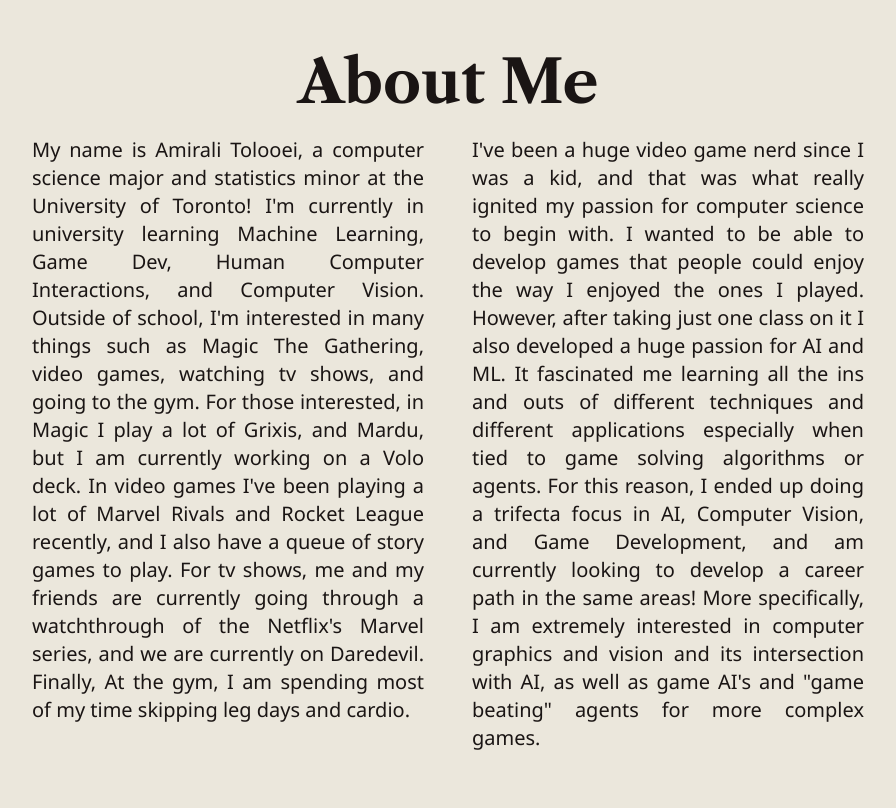
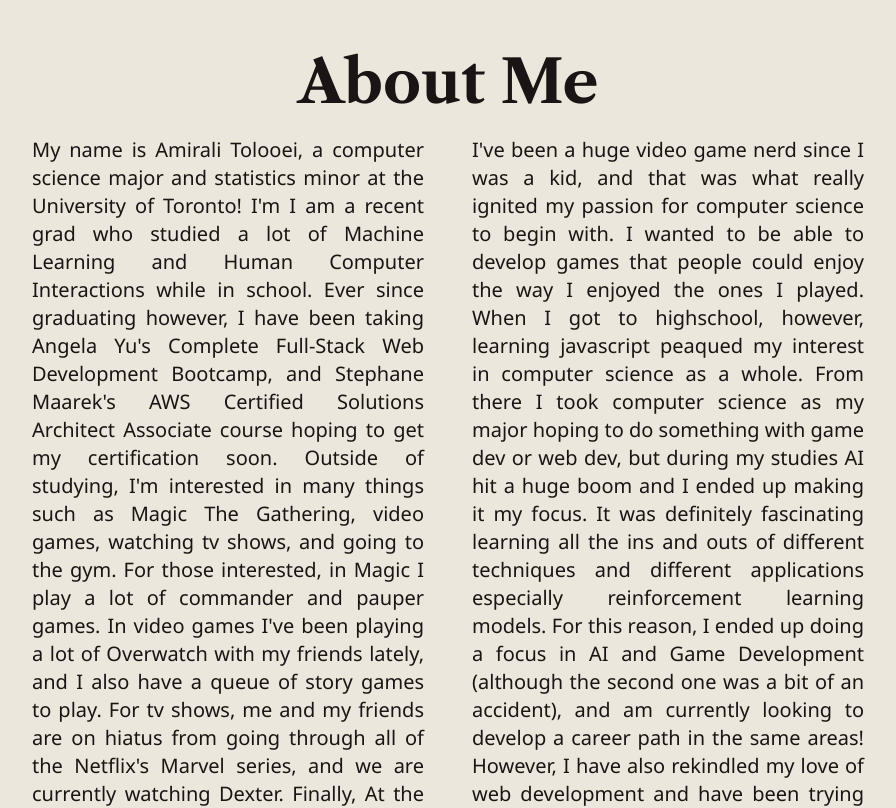
Before and after one commit to AVLTG/avltg.github.io, a Next.js app: page / in a window 1280 px wide. Shown: the part 800-1608 px from the top of the page, without its empty margins (192-1088 px from the left). Built offline with nearby package versions, Linux system fonts and the light colour scheme; a web font is replaced by a local one.

Commit message:
Update index.tsx

```diff
--- a/pages/index.tsx
+++ b/pages/index.tsx
@@ -17,8 +17,8 @@ export default function Website() {
       <section id="about">
         <h2>About Me</h2>
         <div className="flex flex-col md:flex-row gap-4 md:gap-12">
-          <p className="flex-1 text-justify">My name is Amirali Tolooei, a computer science major and statistics minor at the University of Toronto! I'm currently in university learning Machine Learning, Game Dev, Human Computer Interactions, and Computer Vision. Outside of school, I'm interested in many things such as Magic The Gathering, video games, watching tv shows, and going to the gym. For those interested, in Magic I play a lot of Grixis, and Mardu, but I am currently working on a Volo deck. In video games I've been playing a lot of Marvel Rivals and Rocket League recently, and I also have a queue of story games to play. For tv shows, me and my friends are currently going through a watchthrough of the Netflix's Marvel series, and we are currently on Daredevil. Finally, At the gym, I am spending most of my time skipping leg days and cardio.</p>
-          <p className="flex-1 text-justify">I've been a huge video game nerd since I was a kid, and that was what really ignited my passion for computer science to begin with. I wanted to be able to develop games that people could enjoy the way I enjoyed the ones I played. However, after taking just one class on it I also developed a huge passion for AI and ML. It fascinated me learning all the ins and outs of different techniques and different applications especially when tied to game solving algorithms or agents. For this reason, I ended up doing a trifecta focus in AI, Computer Vision, and Game Development, and am currently looking to develop a career path in the same areas! More specifically, I am extremely interested in computer graphics and vision and its intersection with AI, as well as game AI's and "game beating" agents for more complex games.</p>
+          <p className="flex-1 text-justify">My name is Amirali Tolooei, a computer science major and statistics minor at the University of Toronto! I'm I am a recent grad who studied a lot of Machine Learning and Human Computer Interactions while in school. Ever since graduating however, I have been taking Angela Yu's Complete Full-Stack Web Development Bootcamp, and Stephane Maarek's AWS Certified Solutions Architect Associate course hoping to get my certification soon. Outside of studying, I'm interested in many things such as Magic The Gathering, video games, watching tv shows, and going to the gym. For those interested, in Magic I play a lot of commander and pauper games. In video games I've been playing a lot of Overwatch with my friends lately, and I also have a queue of story games to play. For tv shows, me and my friends are on hiatus from going through all of the Netflix's Marvel series, and we are currently watching Dexter. Finally, At the gym, I am spending most of my time skipping leg days and cardio.</p>
+          <p className="flex-1 text-justify">I've been a huge video game nerd since I was a kid, and that was what really ignited my passion for computer science to begin with. I wanted to be able to develop games that people could enjoy the way I enjoyed the ones I played. When I got to highschool, however, learning javascript peaqued my interest in computer science as a whole. From there I took computer science as my major hoping to do something with game dev or web dev, but during my studies AI hit a huge boom and I ended up making it my focus. It was definitely fascinating learning all the ins and outs of different techniques and different applications especially reinforcement learning models. For this reason, I ended up doing a focus in AI and Game Development (although the second one was a bit of an accident), and am currently looking to develop a career path in the same areas! However, I have also rekindled my love of web development and have been trying to get back into that as well.</p>
         </div>
       </section>
 
```
